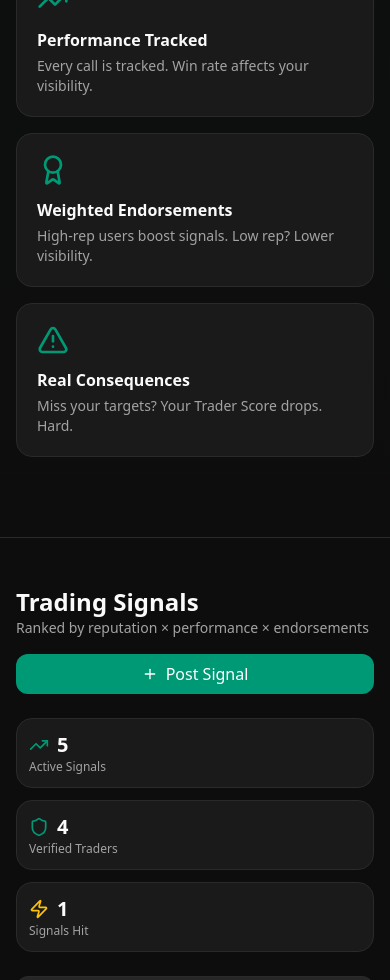
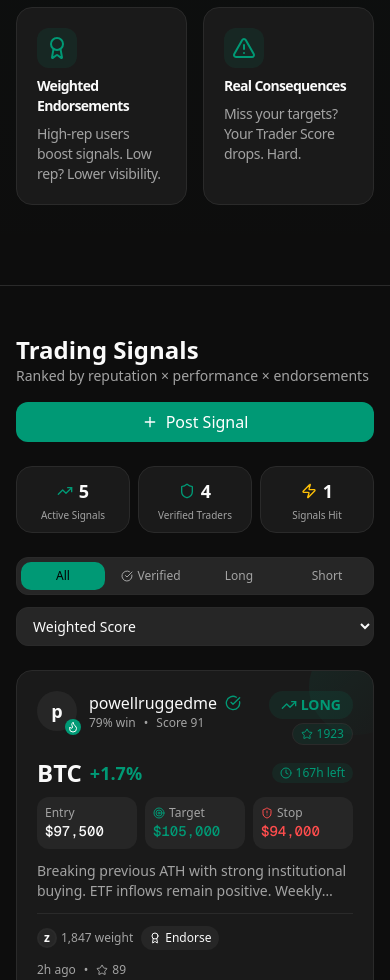
Before and after one commit to MikeAfegbua/Trade-Haven, a Next.js app: page / in a window 390 px wide. Shown: the part 1020-2000 px from the top of the page. Built offline with nearby package versions, Linux system fonts and the light colour scheme.

Commit message:
adjustment for mobile view made, remaining traders leaderboard to be fixed

```diff
--- a/src/components/home/hero.tsx
+++ b/src/components/home/hero.tsx
@@ -93,18 +93,42 @@ export function Hero() {
                     </a>
                 </div>
 
-                <div className="mx-auto mt-12 grid max-w-4xl gap-4 sm:gap-6 grid-cols-1 sm:grid-cols-2 lg:grid-cols-4">
+                <div className="mx-auto mt-12 grid max-w-4xl gap-4 sm:gap-6 grid-cols-2 sm:grid-cols-2 lg:grid-cols-4">
                 {features.map((feature) => (
                     <div
                     key={feature.title}
-                            className="rounded-xl border border-border bg-card p-5 transition-colors hover:border-ethos-teal/30"
+                    className="
+                        group
+                        flex h-full flex-col
+                        rounded-2xl
+                        border border-border
+                        bg-card
+                        p-5 sm:p-6
+                        transition-all duration-300
+                        hover:-translate-y-1
+                        hover:border-ethos-teal/40
+                        hover:shadow-lg
+                    "
                     >
-                            <feature.icon className="mb-3 h-8 w-8 text-ethos-teal" />
-                            <h3 className="mb-1 font-semibold">{feature.title}</h3>
-                            <p className="text-sm text-muted-foreground">{feature.description}</p>
+                    {/* Icon */}
+                    <div className="mb-2 flex h-10 w-10 items-center justify-center rounded-lg bg-ethos-teal/10">
+                        <feature.icon className="h-6 w-6 text-ethos-teal" />
+                    </div>
+
+                    {/* Title */}
+                    <h3 className="mb-2 text-sm sm:text-base font-semibold tracking-tighter">
+                        {feature.title}
+                    </h3>
+
+                    {/* Description */}
+                    <p className="text-sm text-muted-foreground flex-grow tracking-tight">
+                        {feature.description}
+                    </p>
                     </div>
                 ))}
                 </div>
+
+
             </div>
         </section>
     );
--- a/src/components/signals/signal-feed.tsx
+++ b/src/components/signals/signal-feed.tsx
@@ -86,31 +86,43 @@ export function SignalFeed() {
                 </button>
             </div>
 
-            <div className="grid grid-cols-1 gap-3 sm:grid-cols-3 sm:gap-4">
-                <div className="rounded-xl border border-border bg-card p-3 sm:p-4">
-                    <div className="flex items-center gap-2">
-                        <TrendingUp className="h-5 w-5 text-ethos-teal" />
-                        <span className="text-xl font-bold sm:text-2xl">{activeCount}</span>
-                    </div>
-                    <p className="text-xs text-muted-foreground sm:text-sm">Active Signals</p>
+            <div className="grid grid-cols-3 gap-2 sm:gap-4">
+            {/* Card */}
+            <div className="rounded-xl border border-border bg-card p-2.5 sm:p-4 text-center">
+                <div className="flex items-center justify-center gap-1.5 sm:gap-2">
+                <TrendingUp className="h-4 w-4 sm:h-5 sm:w-5 text-ethos-teal" />
+                <span className="text-lg sm:text-2xl font-bold">{activeCount}</span>
                 </div>
-                <div className="rounded-xl border border-border bg-card p-3 sm:p-4">
-                    <div className="flex items-center gap-2">
-                        <Shield className="h-5 w-5 text-ethos-green" />
-                        <span className="text-xl font-bold sm:text-2xl">{verifiedCount}</span>
-                    </div>
-                    <p className="text-xs text-muted-foreground sm:text-sm">Verified Traders</p>
+                <p className="mt-1 text-[10px] sm:text-sm text-muted-foreground leading-tight">
+                Active Signals
+                </p>
+            </div>
+
+            {/* Card */}
+            <div className="rounded-xl border border-border bg-card p-2.5 sm:p-4 text-center">
+                <div className="flex items-center justify-center gap-1.5 sm:gap-2">
+                <Shield className="h-4 w-4 sm:h-5 sm:w-5 text-ethos-green" />
+                <span className="text-lg sm:text-2xl font-bold">{verifiedCount}</span>
                 </div>
-                <div className="rounded-xl border border-border bg-card p-3 sm:p-4">
-                    <div className="flex items-center gap-2">
-                        <Zap className="h-5 w-5 text-ethos-yellow" />
-                        <span className="text-xl font-bold sm:text-2xl">
-                            {signals.filter(s => s.status === 'hit').length}
-                        </span>
-                    </div>
-                    <p className="text-xs text-muted-foreground sm:text-sm">Signals Hit</p>
+                <p className="mt-1 text-[10px] sm:text-sm text-muted-foreground leading-tight">
+                Verified Traders
+                </p>
+            </div>
+
+            {/* Card */}
+            <div className="rounded-xl border border-border bg-card p-2.5 sm:p-4 text-center">
+                <div className="flex items-center justify-center gap-1.5 sm:gap-2">
+                <Zap className="h-4 w-4 sm:h-5 sm:w-5 text-ethos-yellow" />
+                <span className="text-lg sm:text-2xl font-bold">
+                    {signals.filter(s => s.status === "hit").length}
+                </span>
                 </div>
+                <p className="mt-1 text-[10px] sm:text-sm text-muted-foreground leading-tight">
+                Signals Hit
+                </p>
             </div>
+            </div>
+
 
             <SignalFilters />
 
--- a/src/components/signals/signal-filters.tsx
+++ b/src/components/signals/signal-filters.tsx
@@ -26,13 +26,13 @@ export function SignalFilters() {
         <div className="flex flex-col gap-3 sm:flex-row sm:flex-wrap sm:items-center sm:gap-4">
             <div className="flex items-center gap-2">
                 <Filter className="hidden h-4 w-4 shrink-0 text-muted-foreground sm:block" />
-                <div className="flex w-full overflow-x-auto rounded-lg border border-border bg-secondary p-1 sm:w-auto">
+                <div className="flex w-full justify-between gap-1 overflow-x-auto rounded-lg border border-border bg-secondary p-1 sm:w-auto sm:justify-start">
                 {filters.map((f) => (
                     <button
                     key={f.value}
                     onClick={() => setFilter(f.value)}
                     className={cn(
-                                'flex shrink-0 items-center gap-1 rounded-md px-3 py-1.5 text-sm font-medium transition-colors',
+                        'flex flex-1 sm:flex-none items-center justify-center gap-1 rounded-md px-2.5 py-1.5 text-xs sm:px-3 sm:text-sm font-medium transition-colors',
                         filter === f.value
                         ? 'bg-ethos-teal text-black'
                         : 'text-muted-foreground hover:text-foreground'
@@ -43,6 +43,7 @@ export function SignalFilters() {
                     </button>
                 ))}
                 </div>
+
             </div>
 
             <div className="flex items-center gap-2">
```
Also changed, not shown: src/components/layout/header.tsx (+108 -38 lines). Lines whose indentation alone changed are shown as unchanged.
